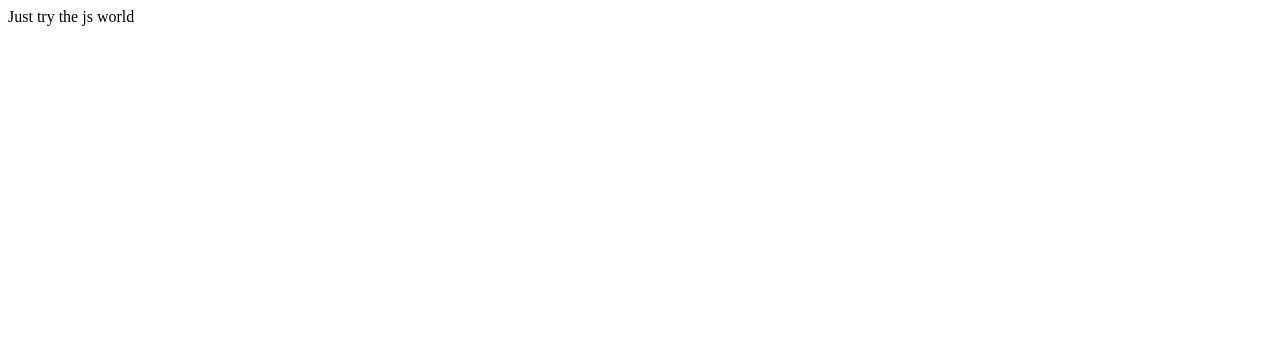
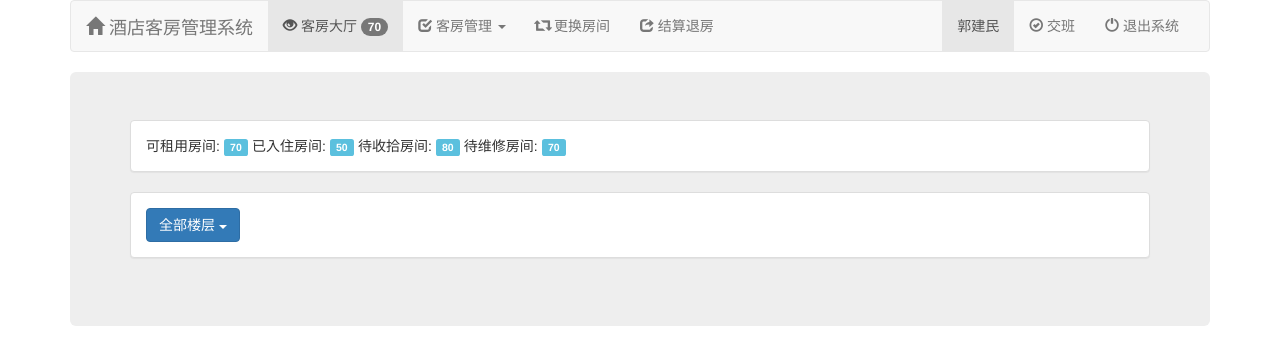
Before and after one commit to boybin/n4, a website: page index.html in a window 1280 px wide. Drawn offline with nearby package versions, Linux system fonts and the light colour scheme.

Commit message:
Construct the Main UI framework

```diff
--- a/index.html
+++ b/index.html
@@ -1,14 +1,119 @@
 <!DOCTYPE html>
 <html>
+
 <head>
   <meta charset="utf-8">
   <meta name="viewport" content="width=device-width, initial-scale=1">
   <title>酒店客房管理平台</title>
+  <link rel="stylesheet" href="node_modules/bootstrap/dist/css/bootstrap.min.css" />
 </head>
 
 <body>
-    <div>
-      Just try the js world
+  <div class="container">
+
+    <!-- Static navbar -->
+    <nav class="navbar navbar-default">
+      <div class="container-fluid">
+        <div class="navbar-header">
+          <button type="button" class="navbar-toggle collapsed" data-toggle="collapse" data-target="#navbar" aria-expanded="false" aria-controls="navbar">
+            <span class="sr-only">Toggle navigation</span>
+            <span class="icon-bar"></span>
+            <span class="icon-bar"></span>
+            <span class="icon-bar"></span>
+          </button>
+          <a class="navbar-brand" href="#">
+            <span class="glyphicon glyphicon-home" aria-hidden="true"></span> 酒店客房管理系统</a>
         </div>
+        <div id="navbar" class="navbar-collapse collapse">
+          <ul class="nav navbar-nav">
+            <li class="active">
+              <a href="#">
+                <span class="glyphicon glyphicon-eye-open" aria-hidden="true"></span> 客房大厅
+                <span class="badge">70</span>
+              </a>
+            </li>
+            <li class="dropdown">
+              <a href="#" class="dropdown-toggle" data-toggle="dropdown" role="button" aria-haspopup="true" aria-expanded="false">
+                <span class="glyphicon glyphicon-check" aria-hidden="true"></span> 客房管理
+                <span class="caret"></span>
+              </a>
+              <ul class="dropdown-menu">
+                <li><a href="#">客房管理1</a></li>
+                <li><a href="#">客房管理2</a></li>
+                <li><a href="#">客房管理3</a></li>
+                <li role="separator" class="divider"></li>
+                <li class="dropdown-header">Nav header</li>
+                <li><a href="#">Separated link</a></li>
+                <li><a href="#">One more separated link</a></li>
+              </ul>
+            </li>
+            <li>
+              <a href="#">
+                <span class="glyphicon glyphicon-retweet" aria-hidden="true"></span> 更换房间</a>
+            </li>
+            <li>
+              <a href="#">
+                <span class="glyphicon glyphicon-share" aria-hidden="true"></span> 结算退房</a>
+            </li>
+
+          </ul>
+          <ul class="nav navbar-nav navbar-right">
+            <li class="active"><a href="#">郭建民 <span class="sr-only"></span></a></li>
+            <li>
+              <a href="#">
+                <span class="glyphicon glyphicon-ok-circle" aria-hidden="true"></span> 交班</a>
+            </li>
+            <li>
+              <a href="#">
+                <span class="glyphicon glyphicon-off" aria-hidden="true"></span> 退出系统</a>
+            </li>
+          </ul>
+        </div>
+        <!--/.nav-collapse -->
+      </div>
+      <!--/.container-fluid -->
+    </nav>
+
+    <!-- Main component for a primary marketing message or call to action -->
+    <div class="jumbotron">
+      <!-- <div class="row"> -->
+      <div class="panel panel-default">
+        <div class="panel-body">
+          <span>可租用房间:
+            <span class="label label-info">70</span>
+          </span>
+          <span>已入住房间:
+            <span class="label label-info">50</span>
+          </span>
+          <span>待收拾房间:
+            <span class="label label-info">80</span>
+          </span>
+          <span>待维修房间:
+            <span class="label label-info">70</span>
+          </span>
+        </div>
+      </div>
+      <!-- </div> -->
+      <div class="panel panel-default">
+        <div class="panel-body">
+          <div class="dropdown">
+            <button class="btn btn-primary dropdown-toggle" type="button" data-toggle="dropdown">全部楼层
+              <span class="caret"></span>
+            </button>
+            <ul class="dropdown-menu">
+              <li><a href="#">一层</a></li>
+              <li><a href="#">二层</a></li>
+              <li><a href="#">三层</a></li>
+            </ul>
+          </div>
+        </div>
+      </div>
+    </div>
+
+  </div>
+  <script src="node_modules/jquery/dist/jquery.min.js"></script>
+  <script src="node_modules/bootstrap/dist/js/bootstrap.min.js"></script>
+  <script src="js/app.js"></script>
 </body>
+
 </html>
--- a/js/app.js
+++ b/js/app.js
@@ -1 +1,2 @@
 //N4 main js
+console.log("App start")
--- a/package.json
+++ b/package.json
@@ -10,8 +10,8 @@
   "window": {
     "title":"酒店管理系统",
     "toolbar": false,
-    "width": 800,
-    "height": 500,
+    "width": 1000,
+    "height": 800,
     "resizable": true,
     "frame": true,
     "icon": "images/hotel.png"
@@ -24,6 +24,7 @@
      "angular": "~1.4.7",
      "offline-js": "~0.7.13",
      "atos-theme": "~1.1.1",
+     "jquery": "~1.11.3",
      "m8tro-bootstrap": "~3.3.5"
   }
 }
```
Lines whose indentation alone changed are shown as unchanged.
